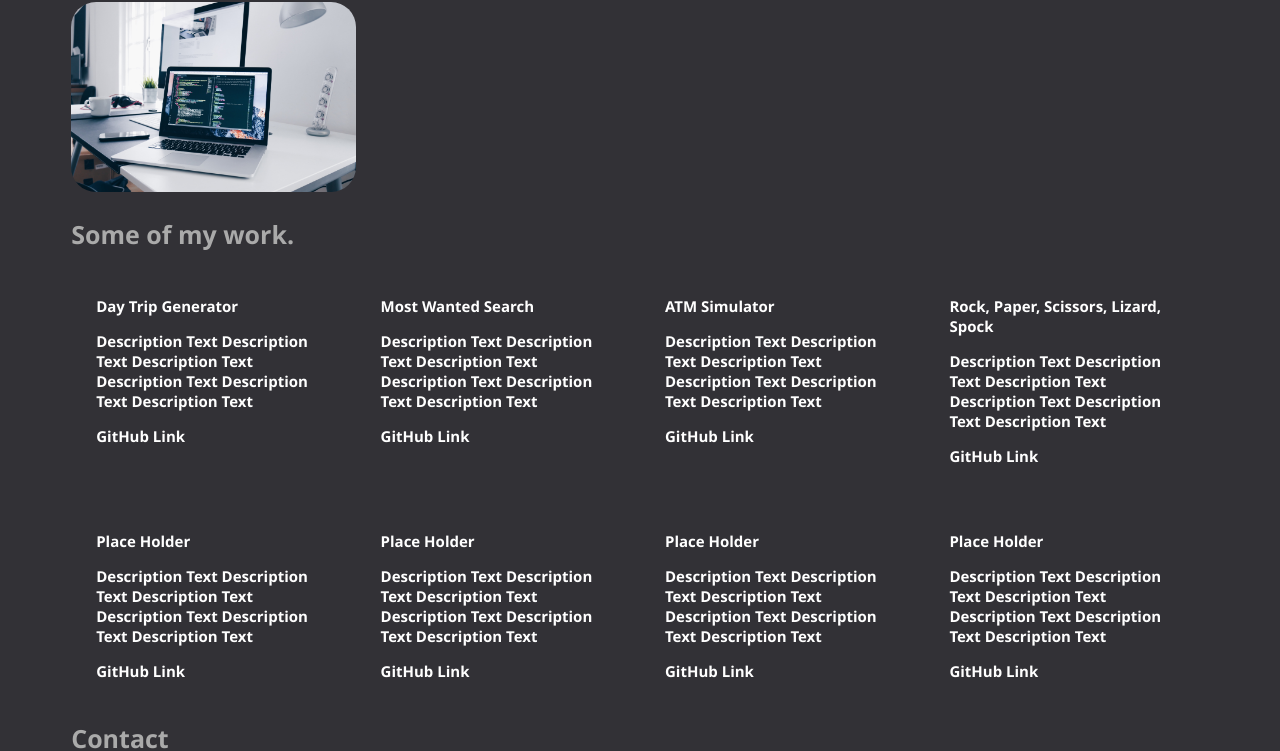
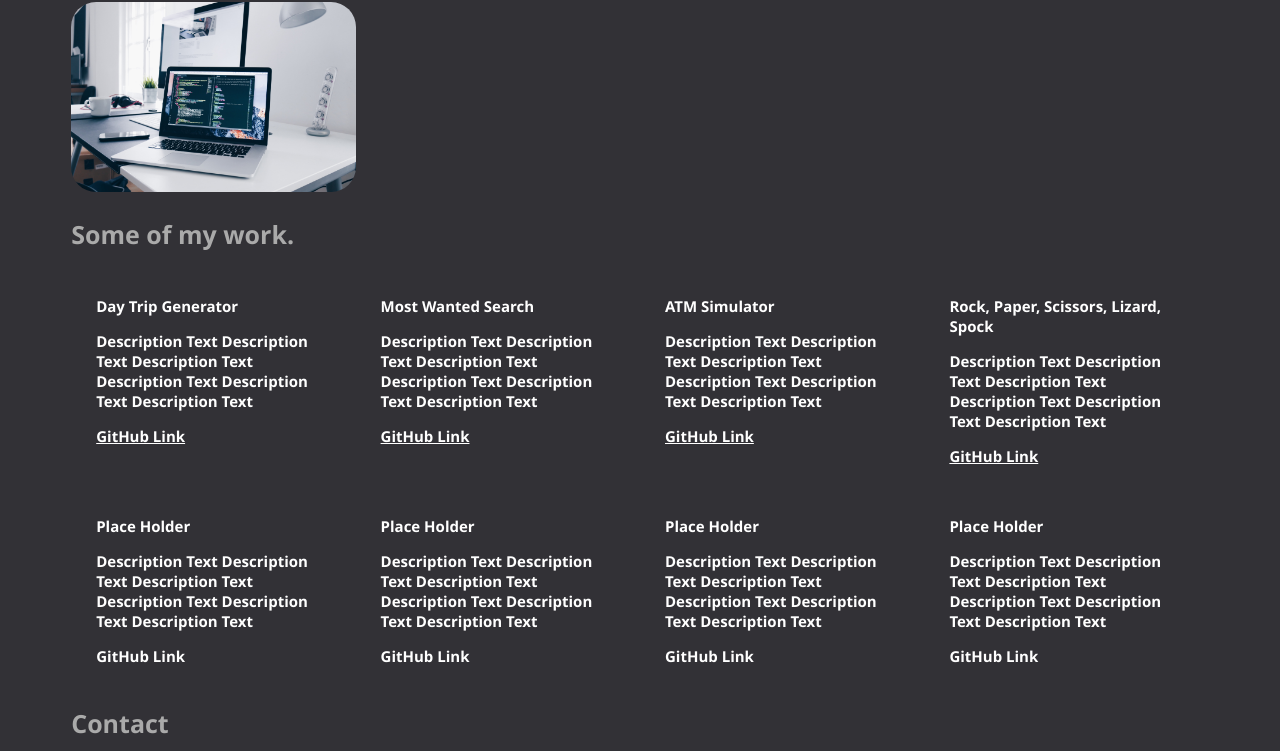
Before and after one commit to mdbshero/mdbshero.github.io, a plain HTML site: page index.html in a window 1280 px wide. Shown: the part 631-1382 px from the top of the page. Drawn offline with Linux system fonts and the light colour scheme.

Commit message:
Copy of Original Files

```diff
--- a/index.html
+++ b/index.html
@@ -41,28 +41,28 @@
                 <p>Description Text Description Text
                     Description Text Description Text
                     Description Text Description Text</p>
-                <p>GitHub Link</p>
+                <a class="project-font" href="https://github.com/mdbshero/DayTripGenerator.git">GitHub Link</a>
             </div>
             <div class="float project-font">
                 Most Wanted Search
                 <p>Description Text Description Text
                     Description Text Description Text
                     Description Text Description Text</p>
-                <p>GitHub Link</p>
+                    <a class="project-font" href="https://github.com/mdbshero/MostWanted_JavaScript.git">GitHub Link</a>
             </div>
             <div class="float project-font">
                 ATM Simulator
                 <p>Description Text Description Text
                     Description Text Description Text
                     Description Text Description Text</p>
-                <p>GitHub Link</p>
+                    <a class="project-font" href="https://github.com/mdbshero/ATM_Node_Project.git">GitHub Link</a>
             </div>
             <div class="float project-font">
                 Rock, Paper, Scissors, Lizard, Spock
                 <p>Description Text Description Text
                     Description Text Description Text
                     Description Text Description Text</p>
-                <p>GitHub Link</p>
+                    <a class="project-font" href="https://github.com/mdbshero/DayTripGenerator.git">GitHub Link</a>
             </div>
             <div class="float project-font">
                 Place Holder
```
